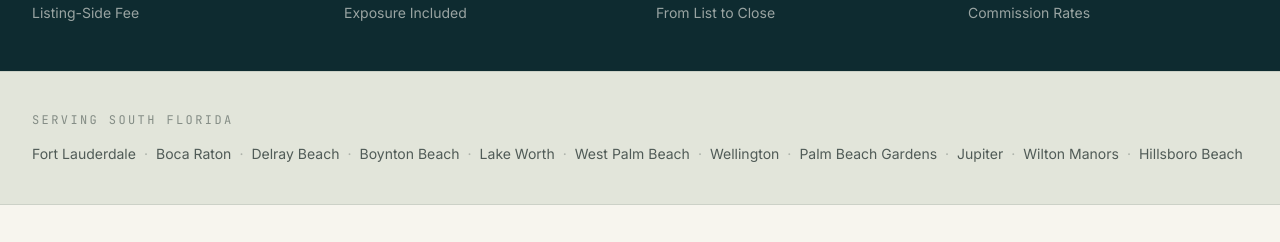
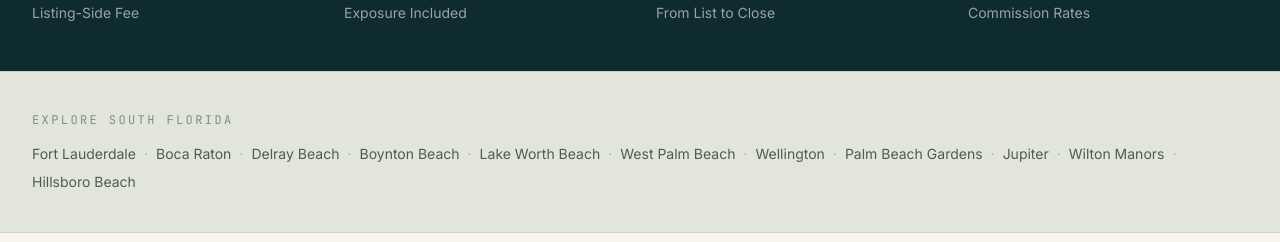
Before and after one commit to roquerodriguez27-dotcom/florida-southeast-realty, a Next.js app: page / in a window 1280 px wide. Shown: the part 852-1094 px from the top of the page. Built offline with nearby package versions, Linux system fonts and the light colour scheme; no server answers.

Commit message:
Turn service areas into internal SEO links

```diff
--- a/components/AreasWeServe.tsx
+++ b/components/AreasWeServe.tsx
@@ -1,28 +1,28 @@
+import Link from "next/link";
+
 const AREAS = [
-  "Fort Lauderdale",
-  "Boca Raton",
-  "Delray Beach",
-  "Boynton Beach",
-  "Lake Worth",
-  "West Palm Beach",
-  "Wellington",
-  "Palm Beach Gardens",
-  "Jupiter",
-  "Wilton Manors",
-  "Hillsboro Beach",
-];
+  ["Fort Lauderdale", "/communities/las-olas"],
+  ["Boca Raton", "/communities/boca-raton"],
+  ["Delray Beach", "/communities/delray-beach"],
+  ["Boynton Beach", "/communities/boynton-beach"],
+  ["Lake Worth Beach", "/communities/lake-worth-beach"],
+  ["West Palm Beach", "/communities/west-palm-beach"],
+  ["Wellington", "/communities/wellington"],
+  ["Palm Beach Gardens", "/communities/palm-beach-gardens"],
+  ["Jupiter", "/communities/jupiter"],
+  ["Wilton Manors", "/communities/wilton-manors"],
+  ["Hillsboro Beach", "/communities/hillsboro-beach"],
+] as const;
 
 export default function AreasWeServe() {
   return (
     <section className="border-y border-ink/10 bg-keystone-dim">
       <div className="container-fsre py-10">
-        <p className="font-mono text-xs uppercase tracking-[0.2em] text-ink/45 mb-4">
-          Serving South Florida
-        </p>
+        <p className="font-mono text-xs uppercase tracking-[0.2em] text-ink/45 mb-4">Explore South Florida</p>
         <ul className="flex flex-wrap gap-x-2 gap-y-2 text-sm text-ink/70">
-          {AREAS.map((area, i) => (
+          {AREAS.map(([area, href], i) => (
             <li key={area} className="flex items-center gap-2">
-              <span>{area}</span>
+              <Link href={href} className="hover:text-tide hover:underline underline-offset-4">{area}</Link>
               {i < AREAS.length - 1 && <span className="text-ink/25" aria-hidden="true">·</span>}
             </li>
           ))}
```
